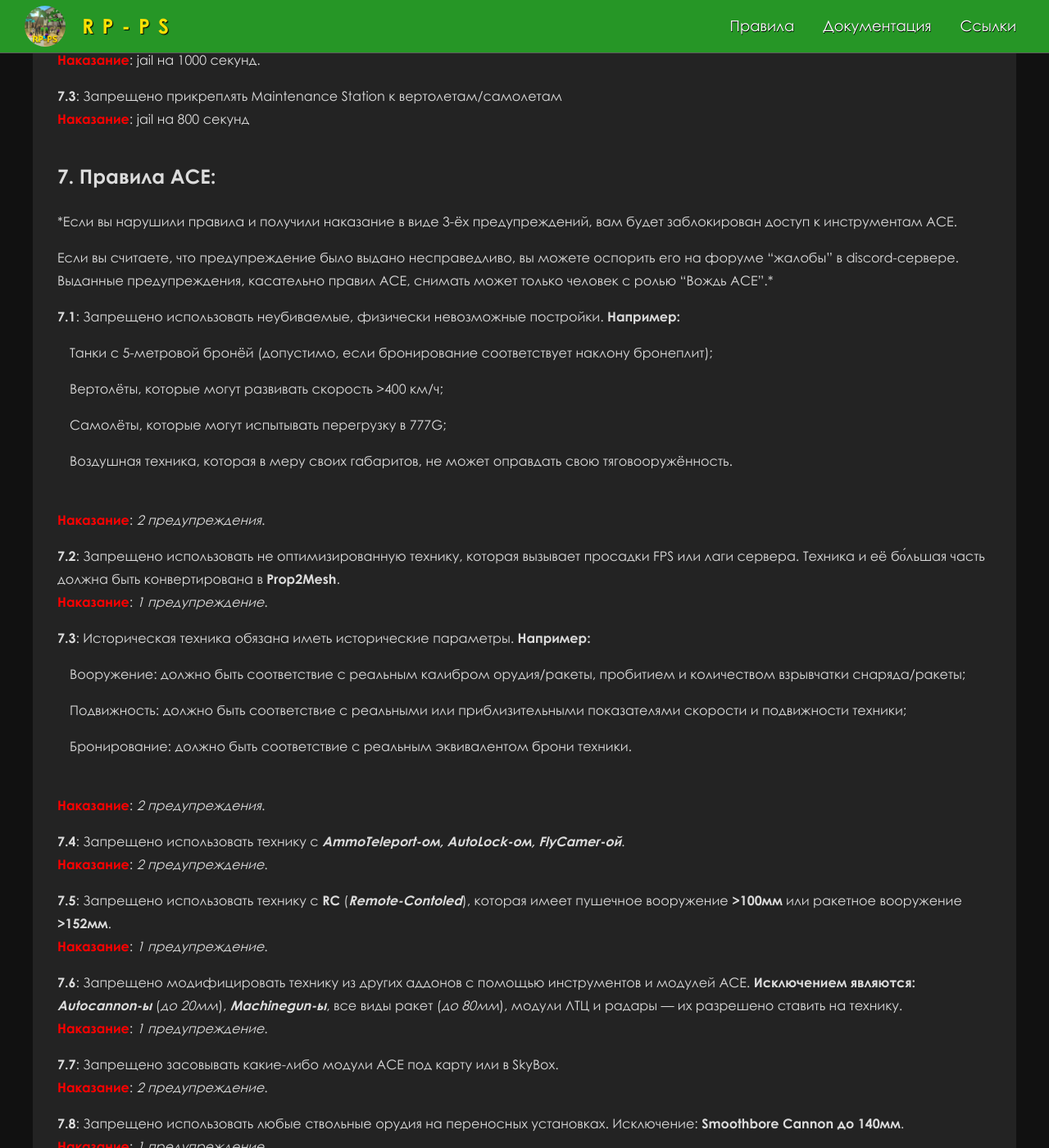
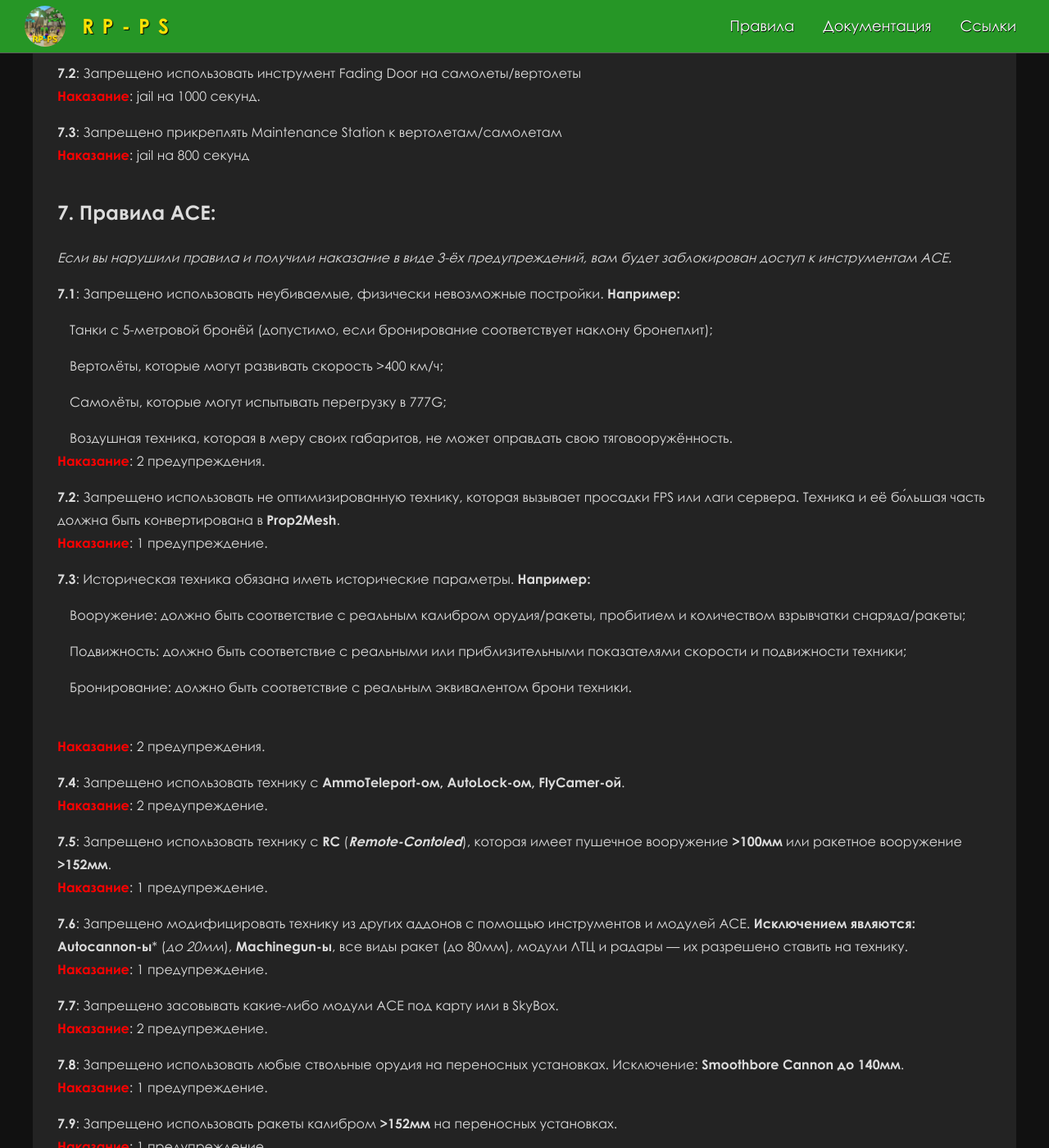
Before and after one commit to RP-PS/RP-PS.github.io, a Jekyll site: the page built from rules.md, in a window 1280 px wide and 1400 px high, scrolled down 3408 px. Shown: the whole window at 82% size. Built offline with Jekyll 4.4.1, drawn with Linux system fonts in a browser that asks for light colours; some of the changed text lies outside the part shown.

Commit message:
Правки форматирования, примечание д

```diff
--- a/rules.md
+++ b/rules.md
@@ -143,9 +145,7 @@ layout: default
 
 ## 7. Правила ACE:
 
-*Если вы нарушили правила и получили наказание в виде 3-ёх предупреждений, вам будет заблокирован доступ к инструментам ACE.
-
-Если вы считаете, что предупреждение было выдано несправедливо, вы можете оспорить его на форуме "жалобы" в discord-сервере. Выданные предупреждения, касательно правил ACE, снимать может только человек с ролью "Вождь ACE".*
+*Если вы нарушили правила и получили наказание в виде 3-ёх предупреждений, вам будет заблокирован доступ к инструментам ACE.*
 
 **7.1**: Запрещено использовать неубиваемые, физически невозможные постройки. **Например:**
 
@@ -156,11 +156,10 @@ layout: default
 <span class="indent-text">Самолёты, которые могут испытывать перегрузку в 777G;</span>
 
 <span class="indent-text">Воздушная техника, которая в меру своих габаритов, не может оправдать свою тяговооружённость.</span>
-
-**Наказание**: *2 предупреждения*.
+**Наказание**: 2 предупреждения.
 
 **7.2**: Запрещено использовать не оптимизированную технику, которая вызывает просадки FPS или лаги сервера. Техника и её бо́льшая часть должна быть конвертирована в **Prop2Mesh**.
-**Наказание**: *1 предупреждение*.
+**Наказание**: 1 предупреждение.
 
 **7.3**: Историческая техника обязана иметь исторические параметры.
 **Например:**
@@ -171,31 +170,32 @@ layout: default
 
 <span class="indent-text">Бронирование: должно быть соответствие с реальным эквивалентом брони техники.</span>
 
-**Наказание**: *2 предупреждения*.
+**Наказание**: 2 предупреждения.
 
-**7.4**: Запрещено использовать технику с ***AmmoTeleport-ом, AutoLock-ом, FlyCamer-ой***. **Наказание**: *2 предупреждение*.
+**7.4**: Запрещено использовать технику с **AmmoTeleport-ом, AutoLock-ом, FlyCamer-ой**.
+**Наказание**: 2 предупреждение.
 
 **7.5**: Запрещено использовать технику с **RC** (***Remote-Contoled***), которая имеет пушечное вооружение **>100мм** или ракетное вооружение **>152мм**.
-**Наказание**: *1 предупреждение*.
+**Наказание**: 1 предупреждение.
 
-**7.6**: Запрещено модифицировать технику из других аддонов с помощью инструментов и модулей ACE. **Исключением являются:** ***Autocannon-ы*** (*до 20мм*), ***Machinegun-ы***, все виды ракет (*до 80мм*), модули ЛТЦ и радары — их разрешено ставить на технику.
-**Наказание**: *1 предупреждение*.
+**7.6**: Запрещено модифицировать технику из других аддонов с помощью инструментов и модулей ACE. **Исключением являются:** **Autocannon-ы*** (*до 20мм*), **Machinegun-ы**, все виды ракет (до 80мм), модули ЛТЦ и радары — их разрешено ставить на технику.
+**Наказание**: 1 предупреждение.
 
 **7.7**: Запрещено засовывать какие-либо модули ACE под карту или в SkyBox.
-**Наказание**: *2 предупреждение*.
+**Наказание**: 2 предупреждение.
 
 **7.8**: Запрещено использовать любые ствольные орудия на переносных установках.
 Исключение: **Smoothbore Cannon до 140мм**.
-**Наказание**: *1 предупреждение*.
+**Наказание**: 1 предупреждение.
 
 **7.9**: Запрещено использовать ракеты калибром **>152мм** на переносных установках.
-**Наказание**: *1 предупреждение*.
+**Наказание**: 1 предупреждение.
 
 **7.10**: Запрещено использовать Refil на стационарных артиллерийских установках, которые имеют калибр **>227мм**.
-**Наказание**: *1 предупреждение*.
+**Наказание**: 1 предупреждение.
 
 **7.11**: Запрещено использовать ракеты калибром **>227мм** на стационарных артиллерийских установках.
-**Наказание**: *1 предупреждение*.
+**Наказание**: 1 предупреждение.
 
 ## 8. Правила администрации
 
```
Also changed, not shown: other parts of rules.md (+6 -4 lines).
